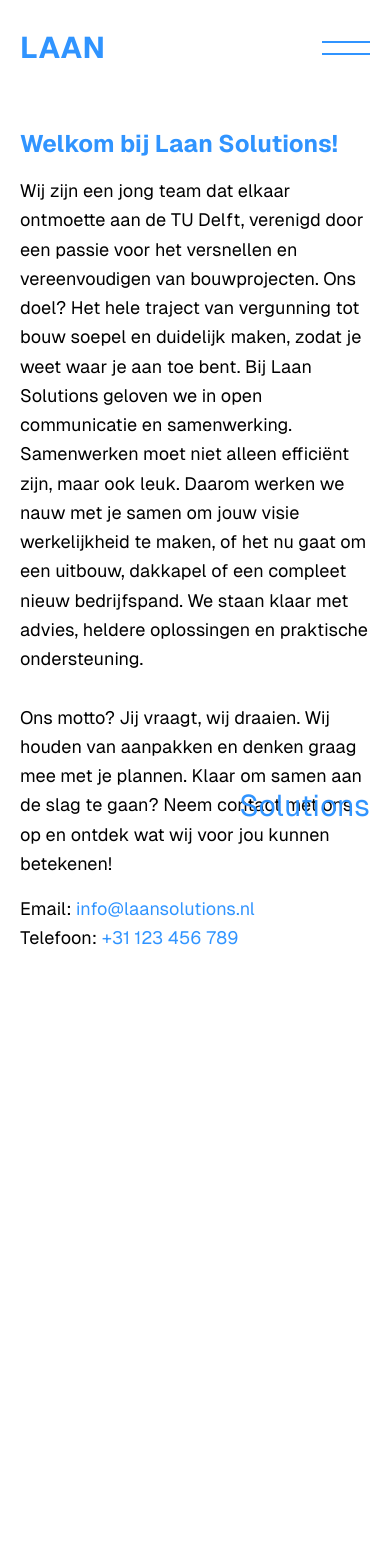
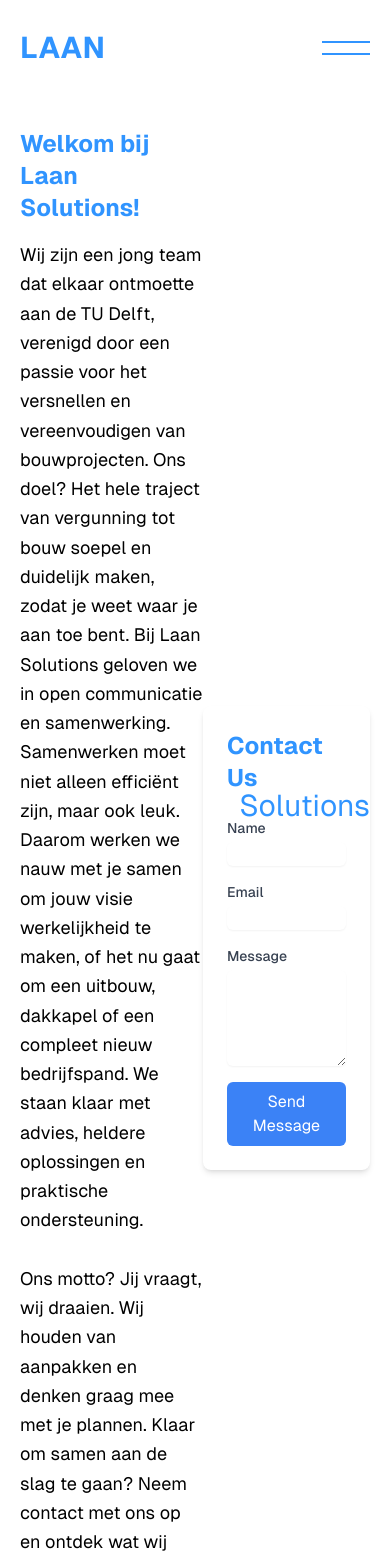
Before and after one commit to jwmik123/laan-solutions, a Next.js app: page /about in a window 390 px wide. Shown: the top 1562 px of the page. Before the commit the page ends 1049 px from the top, so only its background shows below. Built offline with nearby package versions, Linux system fonts and the light colour scheme.

Commit message:
add: phone numbers

```diff
--- a/app/about/page.js
+++ b/app/about/page.js
@@ -1,7 +1,7 @@
 "use client";
 
 import Footer from "../components/Footer";
-
+import ContactForm from "../components/ContactForm";
 const About = () => {
   return (
     <div className="flex items-center justify-center h-full pt-32 pb-24 mx-5 md:h-screen md:mx-10">
@@ -39,14 +39,15 @@ const About = () => {
             Telefoon:{" "}
             <a
               data-animation-link="no-animation"
-              href="tel:+31123456789"
+              href="tel:+31615191923"
               className="text-primary-500"
             >
-              +31 123 456 789
+              +31 6 15 19 19 23
             </a>
           </p>
         </div>
       </div>
+      <ContactForm />
       <Footer />
     </div>
   );
--- /dev/null
+++ b/app/api/contact/route.js
@@ -0,0 +1,49 @@
+import { NextResponse } from "next/server";
+import sgMail from "@sendgrid/mail";
+
+export async function POST(request) {
+  try {
+    const body = await request.json();
+    const { name, email, message } = body;
+
+    // Validate input
+    if (!name || !email || !message) {
+      return NextResponse.json(
+        { error: "Missing required fields" },
+        { status: 400 }
+      );
+    }
+
+    const emailRegex = /^[^\s@]+@[^\s@]+\.[^\s@]+$/;
+    if (!emailRegex.test(email)) {
+      return NextResponse.json(
+        { error: "Invalid email address" },
+        { status: 400 }
+      );
+    }
+
+    sgMail.setApiKey(process.env.NEXT_PUBLIC_SENDGRID_API_KEY);
+
+    await sgMail.send({
+      to: "contact@joelmik.nl",
+      from: "contact@joelmik.nl",
+      subject: `New Contact Form Submission from ${name}`,
+      text: `
+        Name: ${name}
+        Email: ${email}
+        Message: ${message}
+      `,
+    });
+
+    return NextResponse.json(
+      { message: "Message sent successfully" },
+      { status: 200 }
+    );
+  } catch (error) {
+    console.error("Contact form error:", error);
+    return NextResponse.json(
+      { error: "Failed to send message" },
+      { status: 500 }
+    );
+  }
+}
--- /dev/null
+++ b/app/components/ContactForm.jsx
@@ -0,0 +1,117 @@
+"use client";
+
+import { useState } from "react";
+
+const ContactForm = () => {
+  const [status, setStatus] = useState("idle");
+  const [message, setMessage] = useState("");
+
+  const handleSubmit = async (e) => {
+    e.preventDefault();
+    setStatus("loading");
+
+    const formData = new FormData(e.currentTarget);
+    const data = {
+      name: formData.get("name"),
+      email: formData.get("email"),
+      message: formData.get("message"),
+    };
+
+    try {
+      const response = await fetch("/api/contact", {
+        method: "POST",
+        headers: {
+          "Content-Type": "application/json",
+        },
+        body: JSON.stringify(data),
+      });
+
+      if (!response.ok) throw new Error("Failed to send message");
+
+      setStatus("success");
+      setMessage("Thank you for your message! We'll get back to you soon.");
+      e.currentTarget.reset();
+    } catch (error) {
+      setStatus("error", error);
+      setMessage("Failed to send message. Please try again.");
+    }
+  };
+
+  return (
+    <div className="max-w-md p-6 mx-auto bg-white rounded-lg shadow-md">
+      <h2 className="mb-6 text-2xl font-bold">Contact Us</h2>
+
+      <form onSubmit={handleSubmit} className="space-y-4">
+        <div>
+          <label
+            htmlFor="name"
+            className="block text-sm font-medium text-gray-700"
+          >
+            Name
+          </label>
+          <input
+            type="text"
+            id="name"
+            name="name"
+            required
+            className="block w-full mt-1 border-gray-300 rounded-md shadow-sm focus:border-blue-500 focus:ring-blue-500"
+          />
+        </div>
+
+        <div>
+          <label
+            htmlFor="email"
+            className="block text-sm font-medium text-gray-700"
+          >
+            Email
+          </label>
+          <input
+            type="email"
+            id="email"
+            name="email"
+            required
+            className="block w-full mt-1 border-gray-300 rounded-md shadow-sm focus:border-blue-500 focus:ring-blue-500"
+          />
+        </div>
+
+        <div>
+          <label
+            htmlFor="message"
+            className="block text-sm font-medium text-gray-700"
+          >
+            Message
+          </label>
+          <textarea
+            id="message"
+            name="message"
+            required
+            rows={4}
+            className="block w-full mt-1 border-gray-300 rounded-md shadow-sm focus:border-blue-500 focus:ring-blue-500"
+          />
+        </div>
+
+        <button
+          type="submit"
+          disabled={status === "loading"}
+          className="w-full px-4 py-2 text-white bg-blue-500 rounded-md hover:bg-blue-600 focus:outline-none focus:ring-2 focus:ring-blue-500 focus:ring-offset-2 disabled:opacity-50"
+        >
+          {status === "loading" ? "Sending..." : "Send Message"}
+        </button>
+
+        {message && (
+          <div
+            className={`p-4 rounded-md ${
+              status === "success"
+                ? "bg-green-100 text-green-700"
+                : "bg-red-100 text-red-700"
+            }`}
+          >
+            {message}
+          </div>
+        )}
+      </form>
+    </div>
+  );
+};
+
+export default ContactForm;
--- a/app/components/Navigation.jsx
+++ b/app/components/Navigation.jsx
@@ -85,8 +85,8 @@ const Navigation = ({ isNavOpen, toggleNav, navRef, navContainer }) => {
             >
               <strong>Email:</strong> info@laansolutions.nl
             </Link>
-            <Link data-animation-link="no-animation" href="tel:+31655555555">
-              <strong>Telefoon:</strong> +31 6 55 55 55 55
+            <Link data-animation-link="no-animation" href="tel:+31615191923">
+              <strong>Telefoon:</strong> +31 6 15 19 19 23
             </Link>
           </div>
         </div>
--- a/package.json
+++ b/package.json
@@ -12,6 +12,7 @@
     "@gsap/react": "^2.1.1",
     "@sanity/image-url": "^1.1.0",
     "@sanity/vision": "^3.63.0",
+    "@sendgrid/mail": "^8.1.4",
     "framer-motion": "^11.11.11",
     "gsap": "^3.12.5",
     "lenis": "^1.1.16",
```
Also changed, not shown: 1 other file (tests, documents, lock files or other folders).
